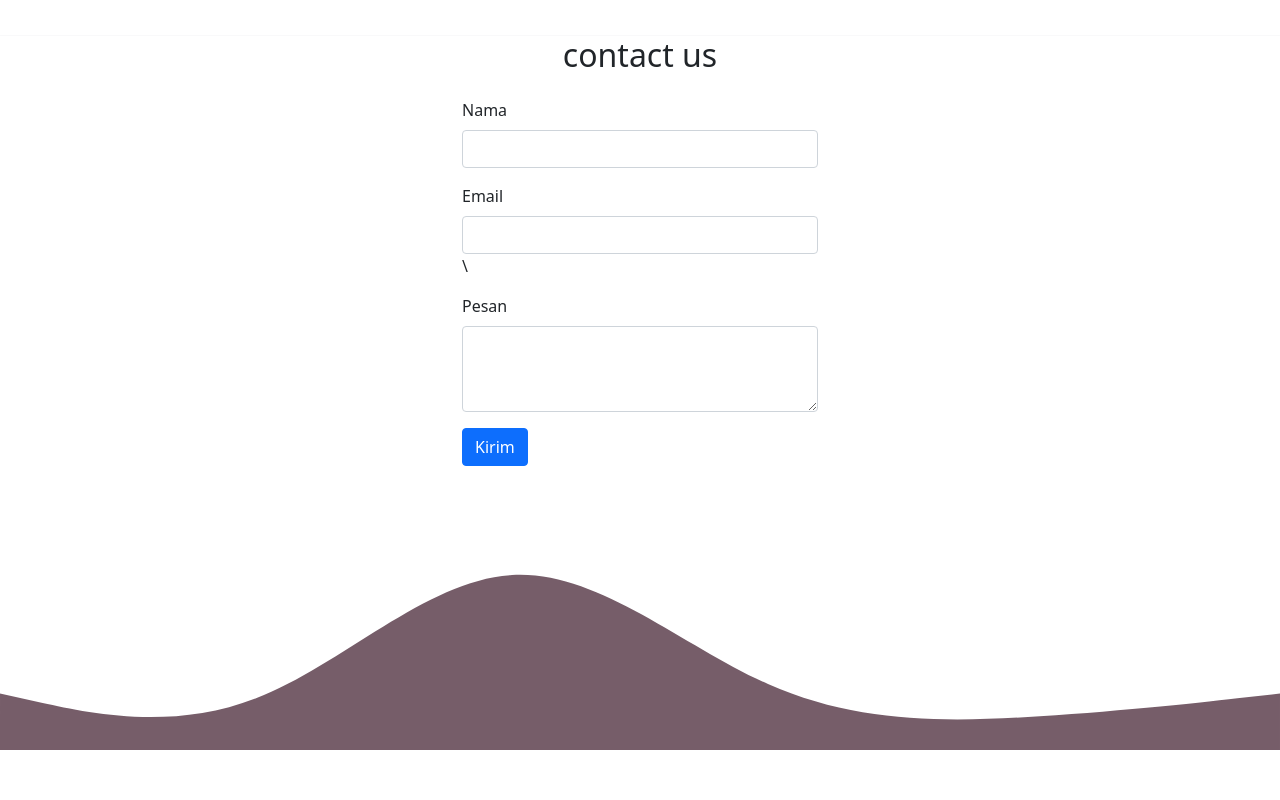
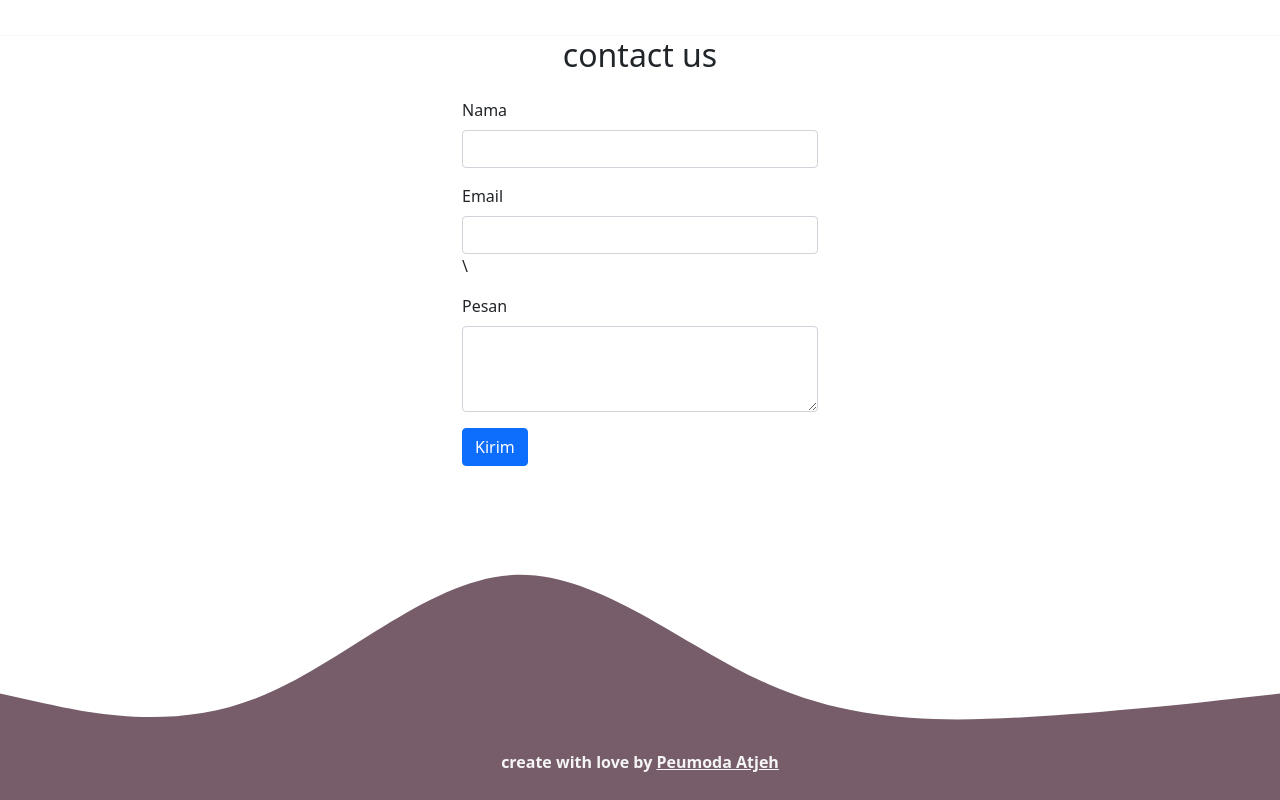
Before and after one commit to Soe-Hok-Gie/peumoeda-atjeh, a React (Create React App) app: page / in a window 1280 px wide. Shown: the part 2060-2860 px from the top of the page. Before the commit the page ends 2810 px from the top, so only its background shows below. Built offline with nearby package versions, Linux system fonts and the light colour scheme.

Commit message:
membuat Footer

```diff
--- a/src/App.js
+++ b/src/App.js
@@ -1,6 +1,7 @@
 import React from "react";
 import Biografi from "./components/Biografi";
 import Contact from "./components/Contact";
+import Footer from "./components/Footer";
 import Navbar from "./components/Navbar";
 import Profil from "./components/Profil";
 import Projects from "./components/Projects";
@@ -13,6 +14,7 @@ const App = () => {
       <Biografi />
       <Projects />
       <Contact />
+      <Footer />
     </>
   );
 };
--- /dev/null
+++ b/src/components/Footer.jsx
@@ -0,0 +1,13 @@
+import React from "react";
+
+const Footer = () => {
+  return (
+    <footer className="footer">
+      <p>
+        create with love by <a href="htpps://instagram/peumodaAtjeh">Peumoda Atjeh</a>
+      </p>
+    </footer>
+  );
+};
+
+export default Footer;
--- a/src/components/Style.css
+++ b/src/components/Style.css
@@ -11,3 +11,18 @@
   /* background-color: antiquewhite; */
   background-color: #69a69e;
 }
+
+.footer {
+  background-color: #765d69;
+  text-align: center;
+  font-weight: bold;
+  color: whitesmoke;
+  font-size: medium;
+  padding-bottom: 10px;
+}
+/* .footer-p {
+  padding-bottom: 3px;
+} */
+.footer a {
+  color: whitesmoke;
+}
```
